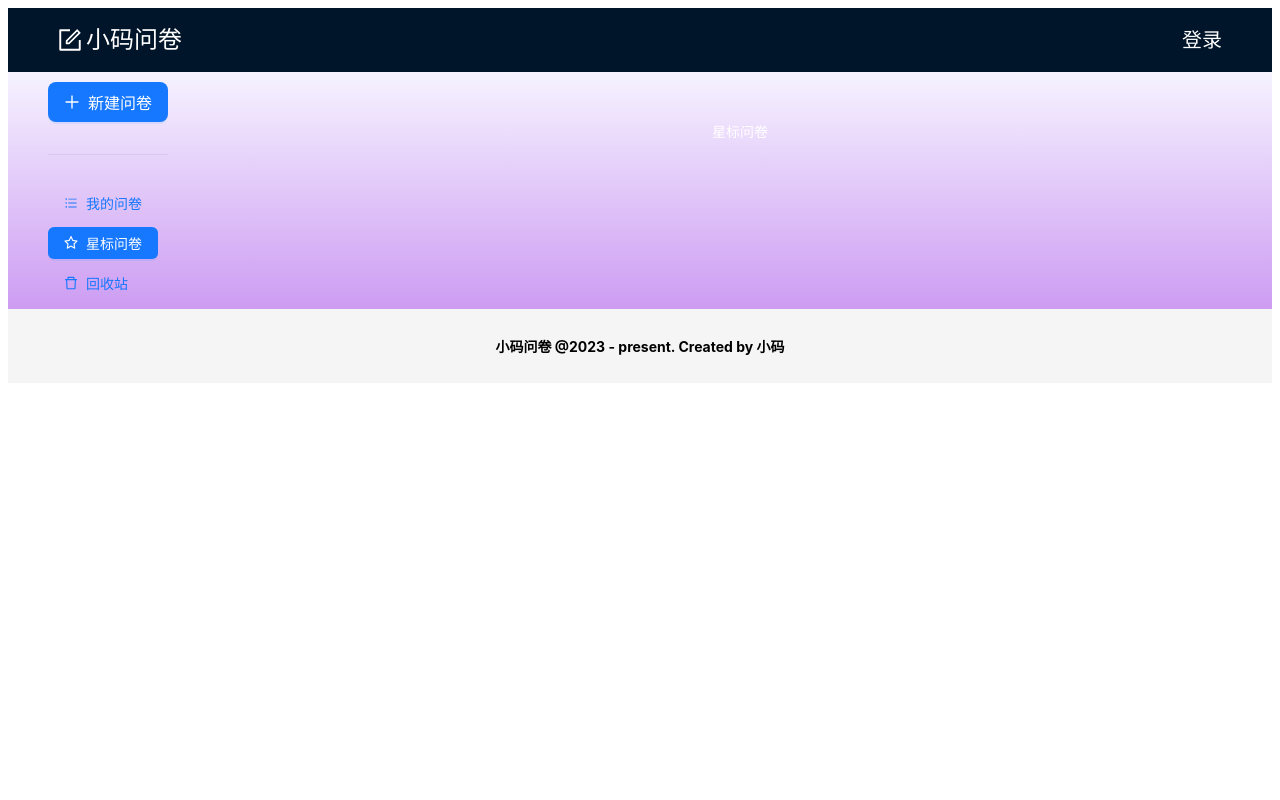
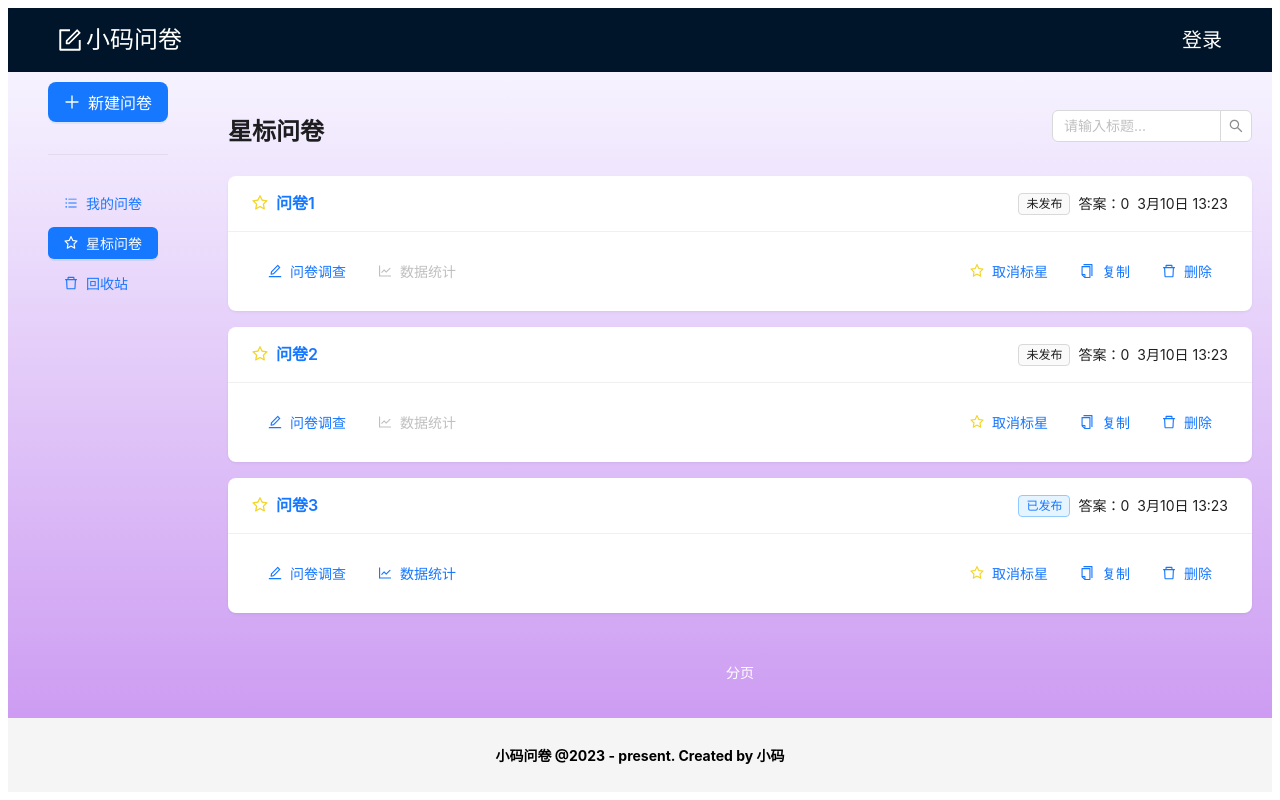
Before and after one commit to ChenHaoJie9527/mini-questionnaire, a React (Create React App) app: page /mange/start in a window 1280 px wide. Built offline with nearby package versions, Linux system fonts and the light colour scheme.

Commit message:
feat: start星标分卷

```diff
--- a/src/components/Header.tsx
+++ b/src/components/Header.tsx
@@ -1,17 +1,21 @@
 import React, { FC } from "react";
 import { Input } from "antd";
-import {Typography} from "antd"
+import { Typography } from "antd";
 
-const {Title} = Typography;
+const { Title } = Typography;
 const { Search } = Input;
 
-const Header: FC = () => {
+interface Props {
+  title: string;
+}
+
+const Header: FC<Props> = ({ title }) => {
   const onSearch = (value: string) => {
     console.log(value);
   };
   return (
     <div className="w-full flex items-center justify-between">
-      <Title level={3}>我的问卷</Title>
+      <Title level={3}>{title}</Title>
       <Search
         placeholder="请输入标题..."
         onSearch={onSearch}
--- a/src/mock/index.ts
+++ b/src/mock/index.ts
@@ -33,7 +33,35 @@ export const listData = [
   },
 ];
 
-export type GetArrayElementType<T extends readonly unknown[]> = T extends readonly (infer U)[] ? U : never;
+export const startList = [
+  {
+    id: 1,
+    title: "问卷1",
+    isPublished: false,
+    isStarted: true,
+    answerCount: 0,
+    createAt: "3月10日 13:23",
+  },
+  {
+    id: 2,
+    title: "问卷2",
+    isPublished: false,
+    isStarted: true,
+    answerCount: 0,
+    createAt: "3月10日 13:23",
+  },
+  {
+    id: 3,
+    title: "问卷3",
+    isPublished: true,
+    isStarted: true,
+    answerCount: 0,
+    createAt: "3月10日 13:23",
+  },
+];
+
+export type GetArrayElementType<T extends readonly unknown[]> =
+  T extends readonly (infer U)[] ? U : never;
 
 const MyConstArray = [...listData];
 
--- a/src/pages/mange/List.tsx
+++ b/src/pages/mange/List.tsx
@@ -5,7 +5,7 @@ import { listData } from "../../mock";
 import { useTitle } from "ahooks";
 
 const List: FC = () => {
-  useTitle("小码问卷 - 问卷列表")
+  useTitle("小码问卷 - 问卷列表");
   const [questionList, setQuestionList] = useState(listData);
   const onStart = (id: number, isStarted: boolean) => {
     setQuestionList((list) => {
@@ -23,12 +23,12 @@ const List: FC = () => {
   };
   return (
     <div className="w-full p-5">
-      <Header />
+      <Header title="我的问卷" />
       {questionList.map((item) => {
         const props = { ...item, onStart };
         return <QuestionCard {...props} key={item.id} />;
       })}
-      <div>footer</div>
+      <div>加载更多......</div>
     </div>
   );
 };
--- a/src/pages/mange/start.tsx
+++ b/src/pages/mange/start.tsx
@@ -1,7 +1,31 @@
-import React, { FC } from "react";
+import React, { FC, useState } from "react";
+import { Empty } from "antd";
+import { startList } from "../../mock";
+import Header from "../../components/Header";
+import QuestionCard from "../../components/QuestionCard";
 
 const Start: FC = () => {
-  return <div>星标问卷</div>;
+  const [list] = useState(startList);
+  const onStart = (id: number) => {
+    console.log("id", id);
+  };
+  return (
+    <>
+      <div
+        className="w-full p-5"
+        style={{ height: "calc(100vh - 64px - 90px)" }}
+      >
+        <Header title="星标问卷" />
+        {list.length === 0 && <Empty description="暂无数据" />}
+        {list.length > 0 &&
+          list.map((item) => {
+            const props = { ...item, onStart };
+            return <QuestionCard {...props} key={item.id} />;
+          })}
+        <div>分页</div>
+      </div>
+    </>
+  );
 };
 
 export default Start;
```
